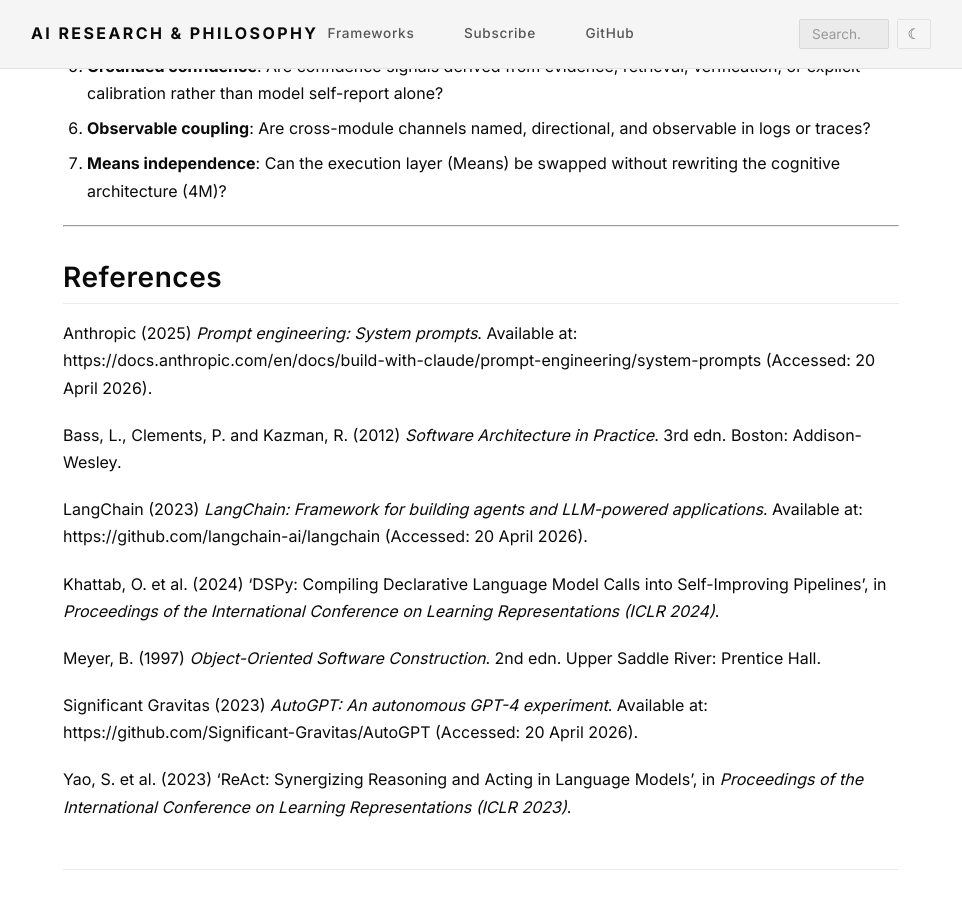
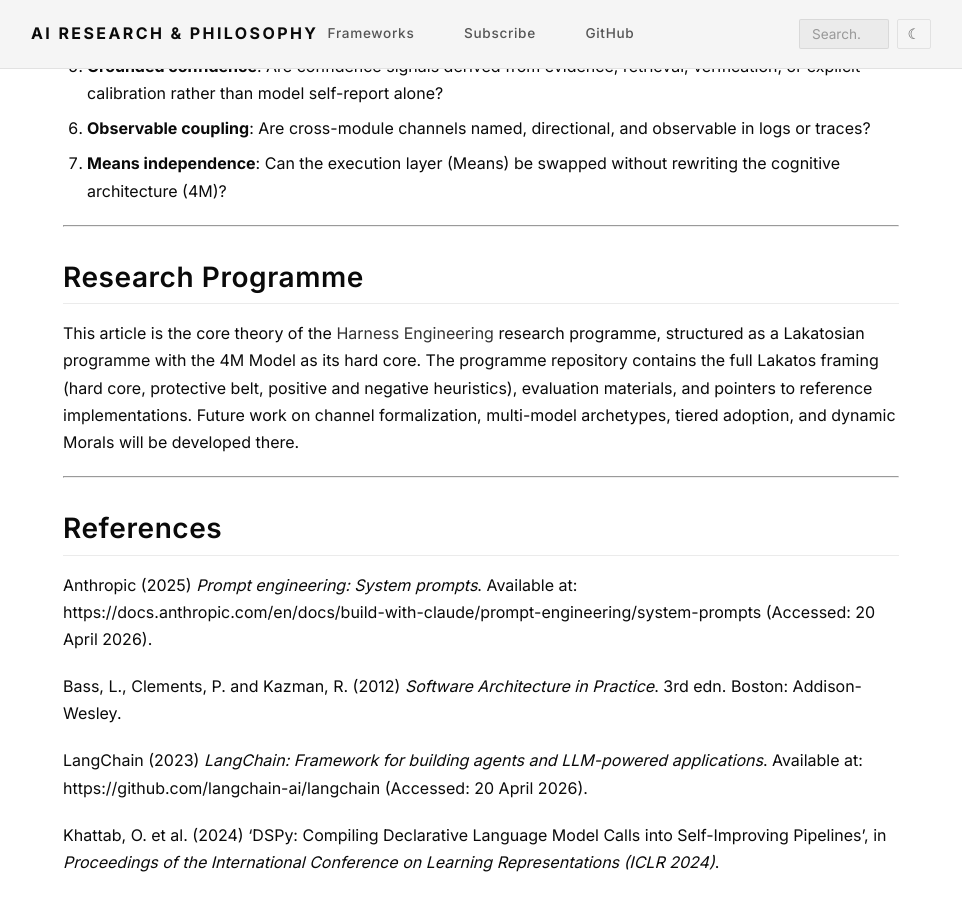
Before and after one commit to jdlongmire/AI-Research, a Jekyll site: the page built from docs/articles/4m-reference-architecture/index.md, in a window 1280 px wide and 900 px high, scrolled down 17779 px. Shown: the whole window, without its empty margins (159-1121 px from the left). Built offline with Jekyll 4.4.1, drawn with Linux system fonts in a browser that asks for light colours; comment, search, counter and statistics services are not loaded.

Commit message:
Link 4M article to harness-engineering research programme
Co-Authored-By: Claude Opus 4.6 (1M context) <noreply@anthropic.com>

```diff
--- a/docs/articles/4m-reference-architecture/index.md
+++ b/docs/articles/4m-reference-architecture/index.md
@@ -360,6 +360,12 @@ The following checklist provides a practical diagnostic for evaluating whether a
 
 ---
 
+## Research Programme
+
+This article is the core theory of the [Harness Engineering](https://github.com/jdlongmire/harness-engineering) research programme, structured as a Lakatosian programme with the 4M Model as its hard core. The programme repository contains the full Lakatos framing (hard core, protective belt, positive and negative heuristics), evaluation materials, and pointers to reference implementations. Future work on channel formalization, multi-model archetypes, tiered adoption, and dynamic Morals will be developed there.
+
+---
+
 ## References
 
 Anthropic (2025) *Prompt engineering: System prompts*. Available at: https://docs.anthropic.com/en/docs/build-with-claude/prompt-engineering/system-prompts (Accessed: 20 April 2026).
```
